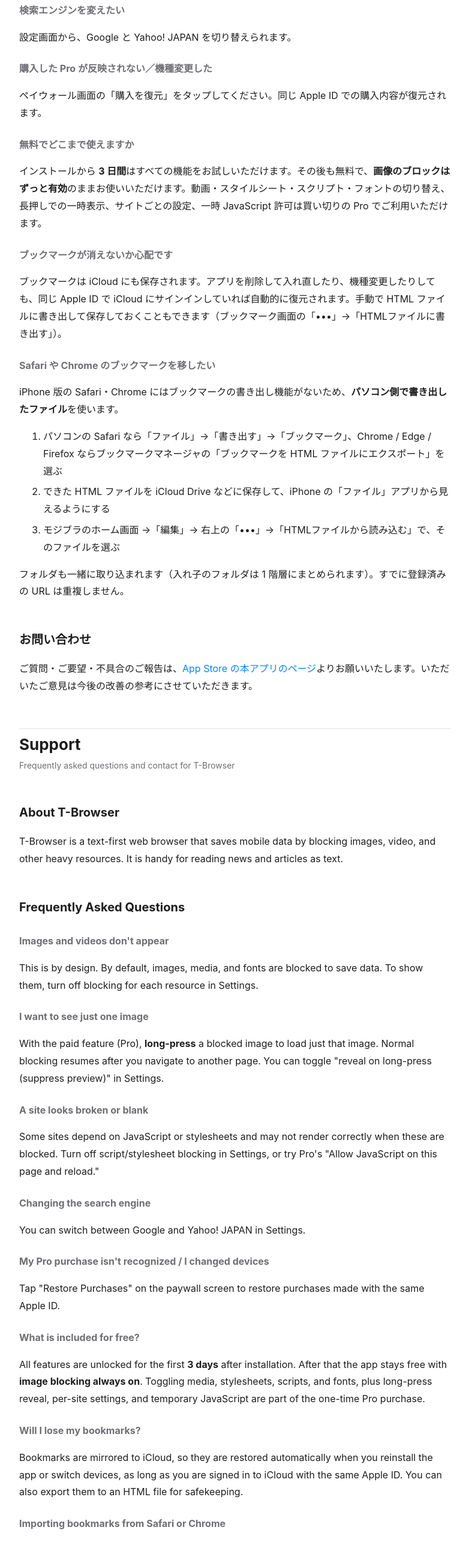
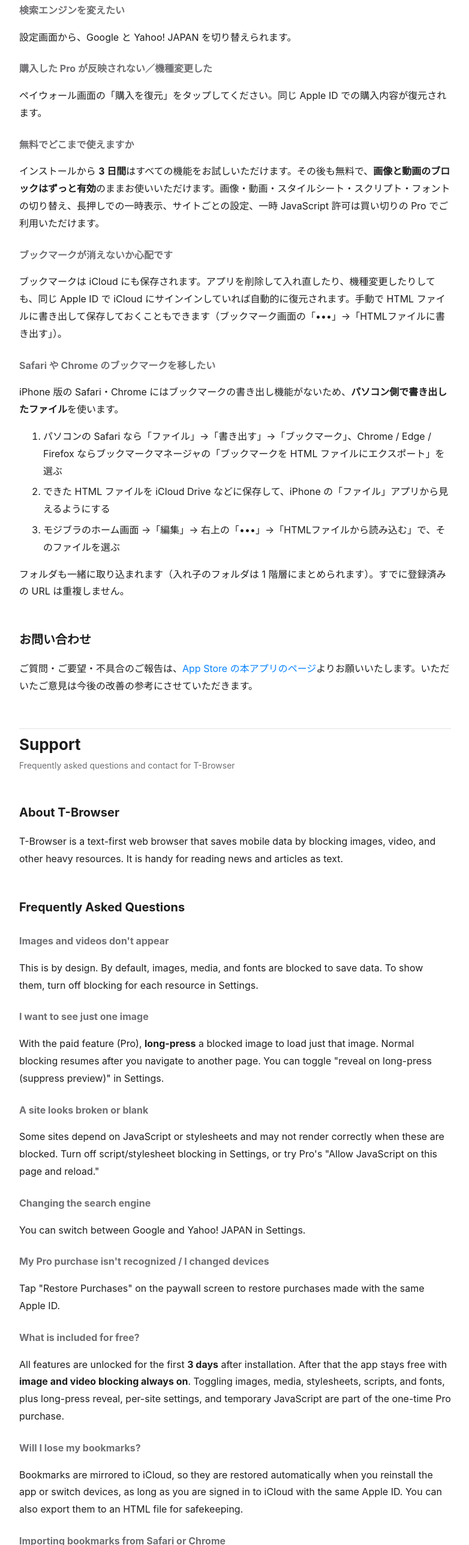
Before and after one commit to Shigi0919/moji-browser-pages, a plain HTML site: page support.html in a window 1280 px wide. Shown: the part 977-3552 px from the top of the page at 60% size, without its empty margins (248-1030 px from the left). Drawn offline with Linux system fonts and the light colour scheme.

Commit message:
support: 無料版でも動画をブロックする（v1.4）ことを反映
Co-Authored-By: Claude Opus 5.5 <noreply@anthropic.com>
Claude-Session: https://claude.ai/code/session_01J7qHcLiQiwnxyD33PsNjQT

```diff
--- a/support.html
+++ b/support.html
@@ -42,7 +42,7 @@
   <p>ペイウォール画面の「購入を復元」をタップしてください。同じ Apple ID での購入内容が復元されます。</p>
 
   <h3>無料でどこまで使えますか</h3>
-  <p>インストールから <strong>3 日間</strong>はすべての機能をお試しいただけます。その後も無料で、<strong>画像のブロックはずっと有効</strong>のままお使いいただけます。動画・スタイルシート・スクリプト・フォントの切り替え、長押しでの一時表示、サイトごとの設定、一時 JavaScript 許可は買い切りの Pro でご利用いただけます。</p>
+  <p>インストールから <strong>3 日間</strong>はすべての機能をお試しいただけます。その後も無料で、<strong>画像と動画のブロックはずっと有効</strong>のままお使いいただけます。画像・動画・スタイルシート・スクリプト・フォントの切り替え、長押しでの一時表示、サイトごとの設定、一時 JavaScript 許可は買い切りの Pro でご利用いただけます。</p>
 
   <h3>ブックマークが消えないか心配です</h3>
   <p>ブックマークは iCloud にも保存されます。アプリを削除して入れ直したり、機種変更したりしても、同じ Apple ID で iCloud にサインインしていれば自動的に復元されます。手動で HTML ファイルに書き出して保存しておくこともできます（ブックマーク画面の「•••」→「HTMLファイルに書き出す」）。</p>
@@ -85,7 +85,7 @@
   <p>Tap "Restore Purchases" on the paywall screen to restore purchases made with the same Apple ID.</p>
 
   <h3>What is included for free?</h3>
-  <p>All features are unlocked for the first <strong>3 days</strong> after installation. After that the app stays free with <strong>image blocking always on</strong>. Toggling media, stylesheets, scripts, and fonts, plus long-press reveal, per-site settings, and temporary JavaScript are part of the one-time Pro purchase.</p>
+  <p>All features are unlocked for the first <strong>3 days</strong> after installation. After that the app stays free with <strong>image and video blocking always on</strong>. Toggling images, media, stylesheets, scripts, and fonts, plus long-press reveal, per-site settings, and temporary JavaScript are part of the one-time Pro purchase.</p>
 
   <h3>Will I lose my bookmarks?</h3>
   <p>Bookmarks are mirrored to iCloud, so they are restored automatically when you reinstall the app or switch devices, as long as you are signed in to iCloud with the same Apple ID. You can also export them to an HTML file for safekeeping.</p>
```
